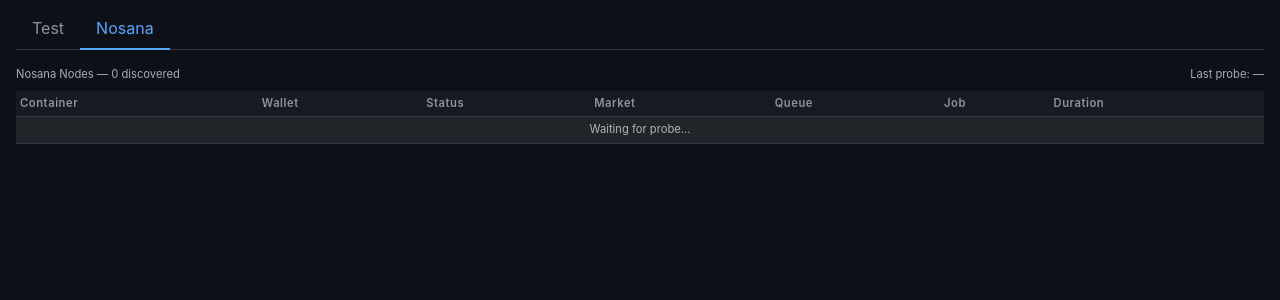
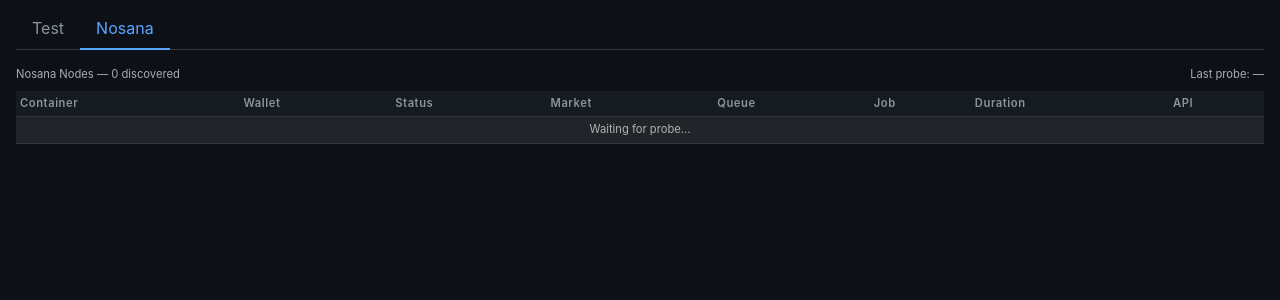
Before and after one commit to MachoDrone/CoreLink, a Flask app: page / in a window 1280 px wide, after a click on "Nosana". Shown: the part 57-357 px from the top of the page. Run offline with Flask 3, Linux system fonts and the light colour scheme; the visitor is signed in with stand-in values (Sample User, id 1); parts of the project's set-up code (start-up, migrations or seed data) failed here and were passed over; some libraries are stand-ins or nearby versions.

Commit message:
Add API status column to Nosana tab
Ping each node's API endpoint at <wallet>.node.k8s.prd.nos.ci to check
reachability. Shows online (green), unreachable (red), or error (yellow).

Co-Authored-By: Claude Opus 4.6 <noreply@anthropic.com>

```diff
--- a/container/app/static/js/app.js
+++ b/container/app/static/js/app.js
@@ -173,6 +173,12 @@
                     durationDisplay = "\u2014 / " + fmtDuration(nn.max_duration);
                 }
 
+                var apiStyle = "";
+                var apiText = esc(nn.node_api || "\u2014");
+                if (nn.node_api === "online") apiStyle = "color: var(--cl-success)";
+                else if (nn.node_api === "unreachable") apiStyle = "color: var(--cl-danger)";
+                else if (nn.node_api === "error") apiStyle = "color: var(--cl-warning)";
+
                 nHtml += "<tr>"
                     + "<td>" + esc(nn.container || "\u2014") + "</td>"
                     + "<td title=\"" + esc(walletTitle) + "\">" + walletDisplay + "</td>"
@@ -181,18 +187,19 @@
                     + "<td>" + queueDisplay + "</td>"
                     + "<td>" + jobDisplay + "</td>"
                     + "<td>" + durationDisplay + "</td>"
+                    + "<td><span style=\"" + apiStyle + "\">" + apiText + "</span></td>"
                     + "</tr>";
             }
 
             if (nHtml === "") {
                 if (nosanaState.error) {
-                    nHtml = "<tr><td colspan=\"7\" class=\"text-center text-muted\">"
+                    nHtml = "<tr><td colspan=\"8\" class=\"text-center text-muted\">"
                           + esc(nosanaState.error) + "</td></tr>";
                 } else if (nosanaState.last_probe) {
-                    nHtml = "<tr><td colspan=\"7\" class=\"text-center text-muted\">"
+                    nHtml = "<tr><td colspan=\"8\" class=\"text-center text-muted\">"
                           + "No Nosana containers found</td></tr>";
                 } else {
-                    nHtml = "<tr><td colspan=\"7\" class=\"text-center text-muted\">"
+                    nHtml = "<tr><td colspan=\"8\" class=\"text-center text-muted\">"
                           + "Waiting for probe...</td></tr>";
                 }
             }
--- a/container/app/templates/console.html
+++ b/container/app/templates/console.html
@@ -86,11 +86,12 @@
                         <th>Queue</th>
                         <th>Job</th>
                         <th>Duration</th>
+                        <th>API</th>
                     </tr>
                 </thead>
                 <tbody id="nosana-table-body">
                     <tr>
-                        <td colspan="7" class="text-center text-muted">Waiting for probe...</td>
+                        <td colspan="8" class="text-center text-muted">Waiting for probe...</td>
                     </tr>
                 </tbody>
             </table>
```
Also changed, not shown: container/app/nosana/nosana_probe.mjs (+17 -0 lines).
